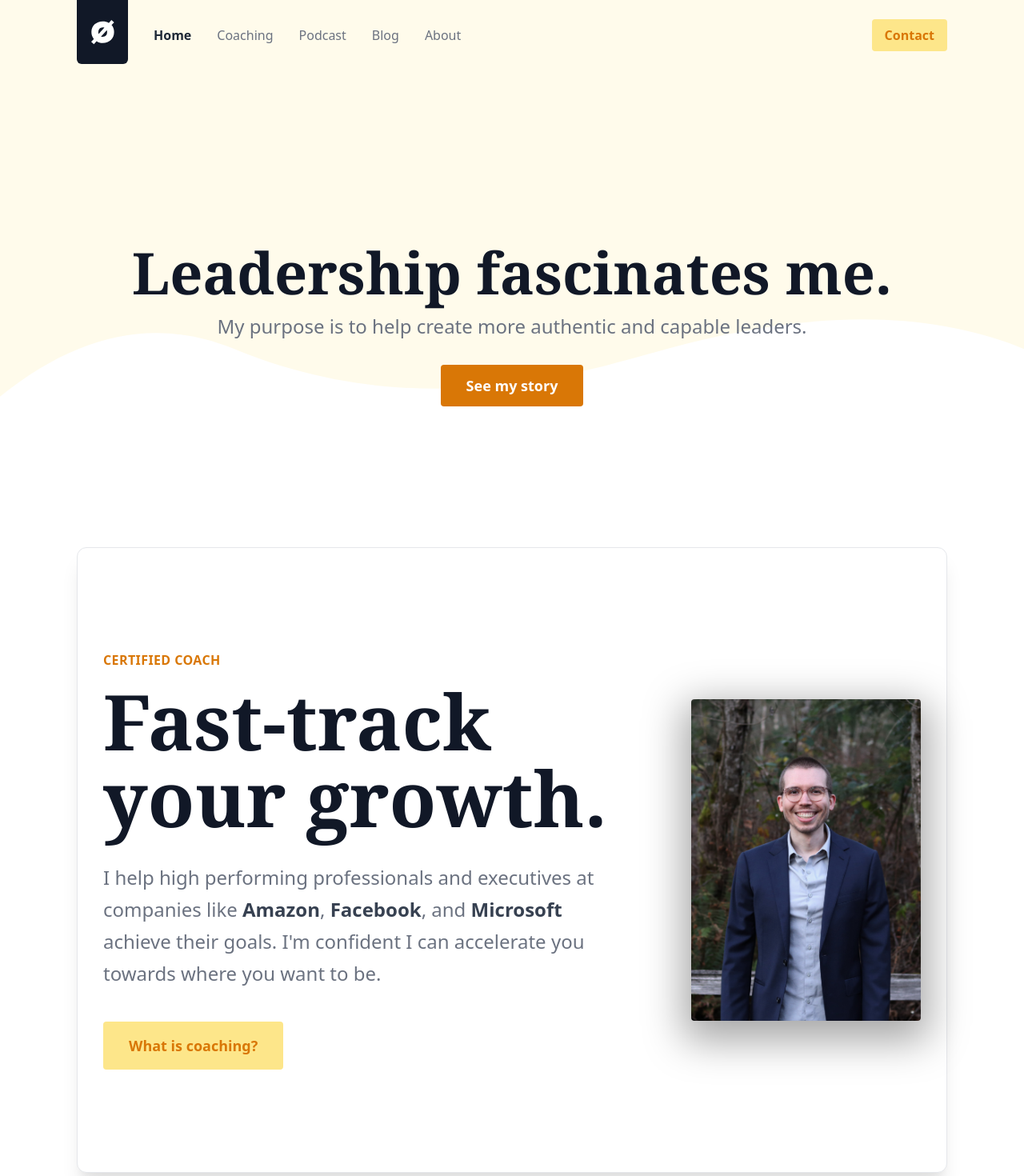
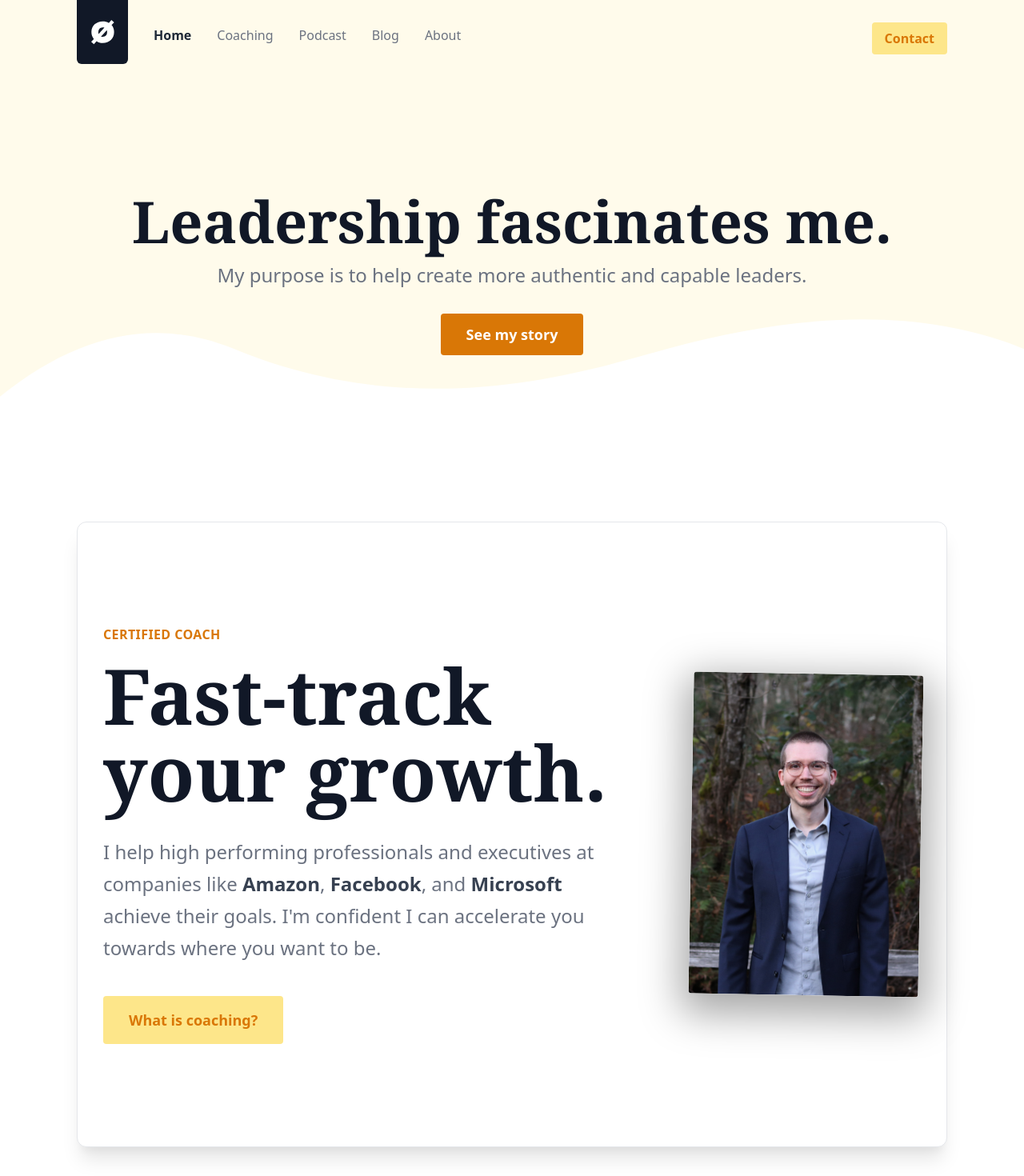
Before and after one commit to JeredOdegard/personal-site, a Next.js app: page /alt in a window 1280 px wide. Shown: the top 1470 px of the page at 80% size. Built offline with nearby package versions, Linux system fonts and the light colour scheme.

Commit message:
Small bug fixes to nav styling.

```diff
--- a/pages/alt.js
+++ b/pages/alt.js
@@ -32,12 +32,12 @@ function Blog() {
             <a className="hover:text-gray-800" href="#">Blog</a>
             <a className="hover:text-gray-800" href="#">About</a>
           </nav>
-          <button className="h-10 px-4 py-2 bg-yellow-200 font-bold text-yellow-600 rounded -mt-2 hover:bg-yellow-300">
+          <button className="h-10 px-4 py-2 bg-yellow-200 font-bold text-yellow-600 rounded -mt-1 hover:bg-yellow-300">
           Contact
           </button>
         </div>
 
-        <div className="mt-48 mb-64 text-center">
+        <div className="mt-32 mb-72 text-center">
           <h1 className="text-5xl md:text-7xl text-gray-900 font-bold font-serif leading-tight">Leadership fascinates me.</h1>
           <p className="text-gray-500 text-xl md:text-2xl max-w-screen-lg mt-4 mx-auto">
           My purpose is to help create more authentic and capable leaders.
@@ -58,7 +58,7 @@ function Blog() {
                 </a>
             </div>
             <div className="hidden xl:grid col-span-full mt-10 xl:mt-0 xl:col-span-4 mt-0">
-              <img className="shadow-dark rounded" src="selft.jpg" />
+              <img className="shadow-dark rounded transform rotate-1" src="selft.jpg" />
             </div>
           </section>
         </div>
```
